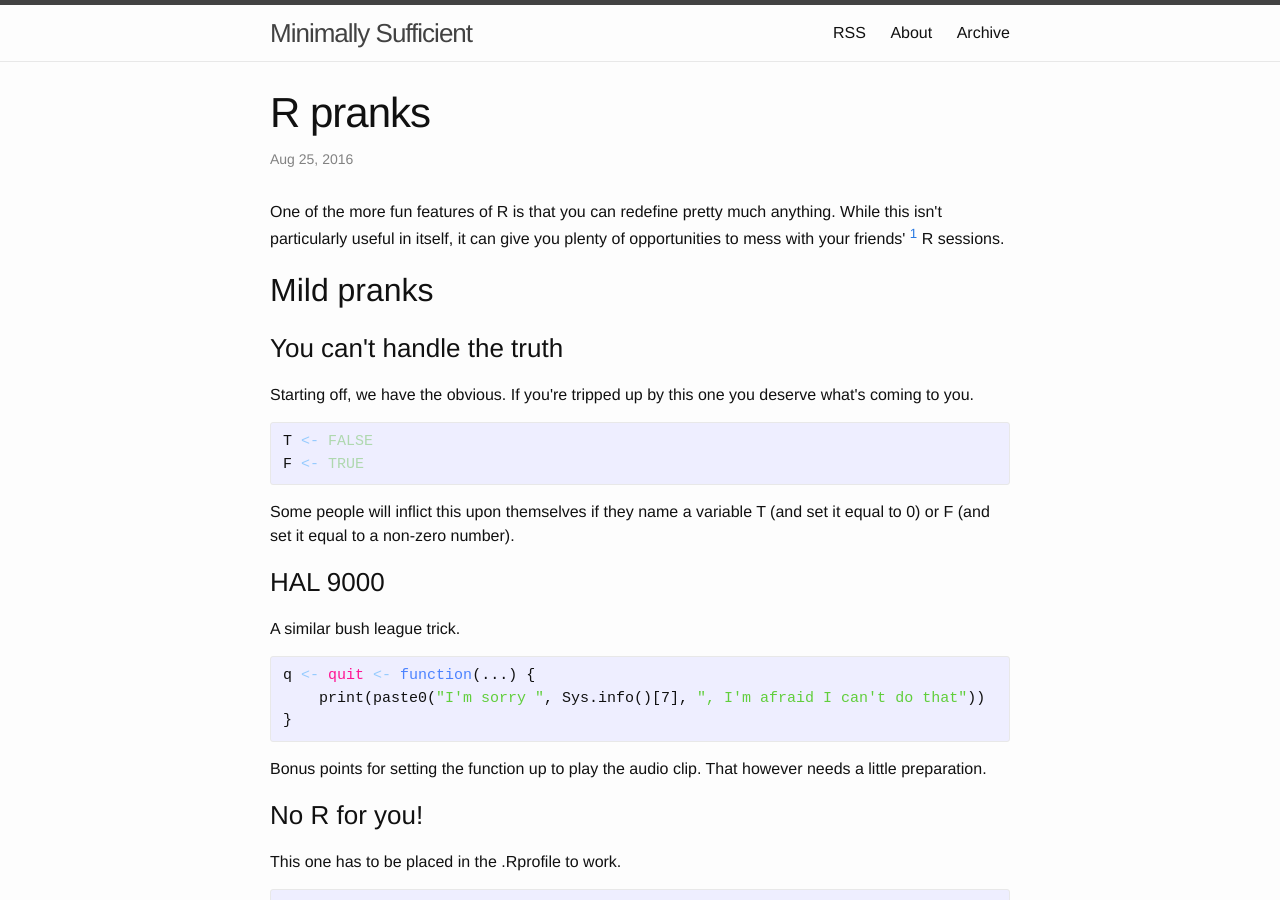
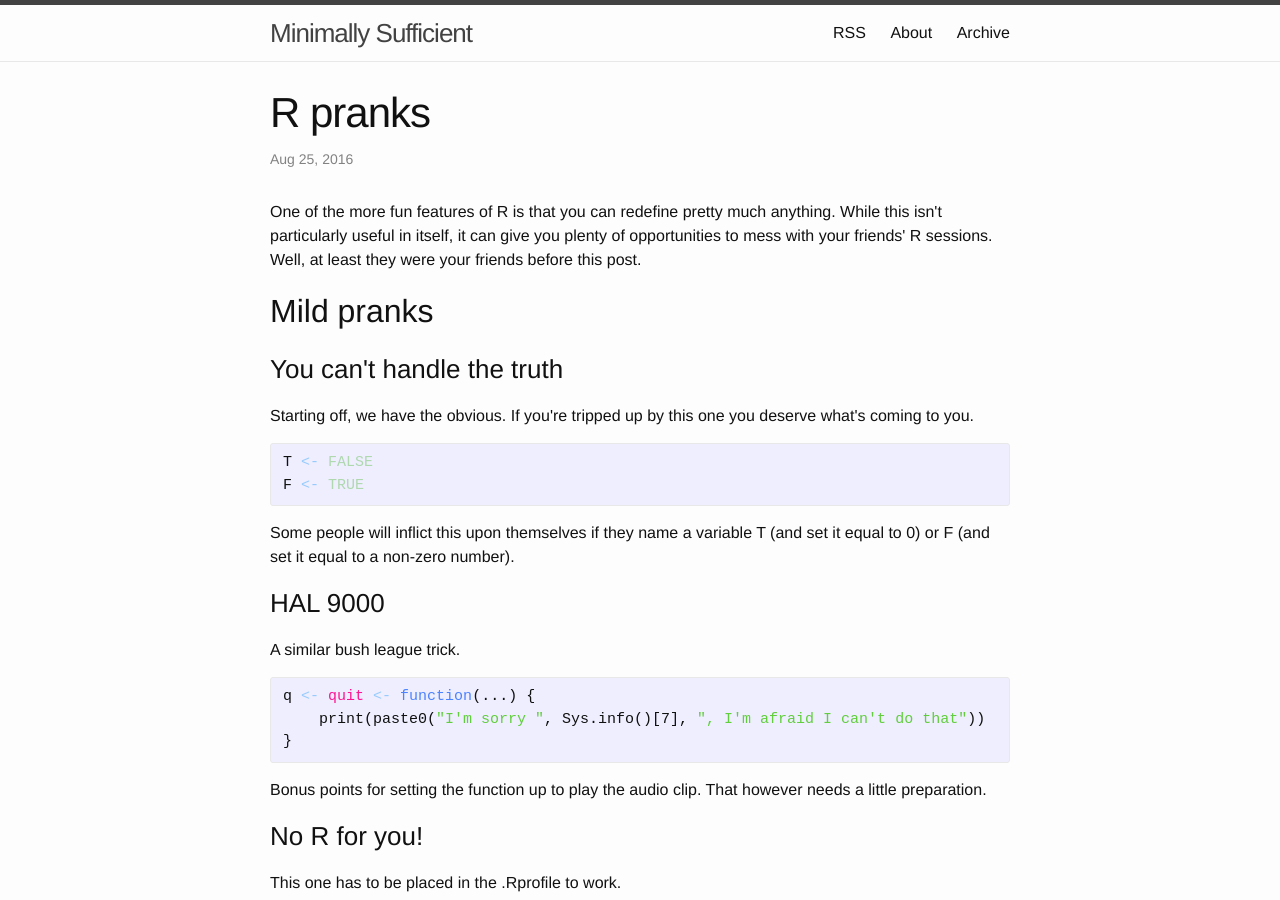
Before and after one commit to minimallysufficient/minimallysufficient.github.io, a Jekyll site: the page built from _posts/2016-08-25-r-pranks.html, in a window 1280 px wide and 900 px high. Built offline with Jekyll 4.4.1, drawn with Linux system fonts in a browser that asks for light colours; some of the changed text lies outside the part shown.

```diff
--- a/_posts/2016-08-25-r-pranks.html
+++ b/_posts/2016-08-25-r-pranks.html
@@ -1,19 +1,39 @@
 ---
+date: 2016-08-25
+tags:
+-
+-
+-
+-
+-
+-
+-
+-
+-
+-
+-
+-
+-
+-
+-
+-
+-
+-
+-
+- dummy-tags-should-be-replaced
+author:
 layout: post
 title: R pranks
-date: 2016-08-25
+excerpt:
 categories:
 -
-tags:
-- dummy-tags-should-be-replaced
-author:
-excerpt:
+commentissueid: 27
 ---
 <p>
 One of the more fun features of R is that you can redefine pretty much
 anything. While this isn't particularly useful in itself, it can give
-you plenty of opportunities to mess with your friends' <sup><a id="fnr.1" class="footref" href="#fn.1">1</a></sup> R
-sessions.
+you plenty of opportunities to mess with your friends' R sessions.
+Well, at least they were your friends before this post.
 </p>
 
 <div id="outline-container-orgheadline4" class="outline-2">
@@ -195,14 +215,3 @@ could show me how to do this.
 </div>
 </div>
 </div>
-<div id="footnotes">
-<h2 class="footnotes">Footnotes: </h2>
-<div id="text-footnotes">
-
-<div class="footdef"><sup><a id="fn.1" class="footnum" href="#fnr.1">1</a></sup> <div class="footpara"><p class="footpara">
-At least they were your friends before this post.
-</p></div></div>
-
-
-</div>
-</div>
```
Also changed, not shown: _org/posts/r-pranks.org (+2 -5 lines).
